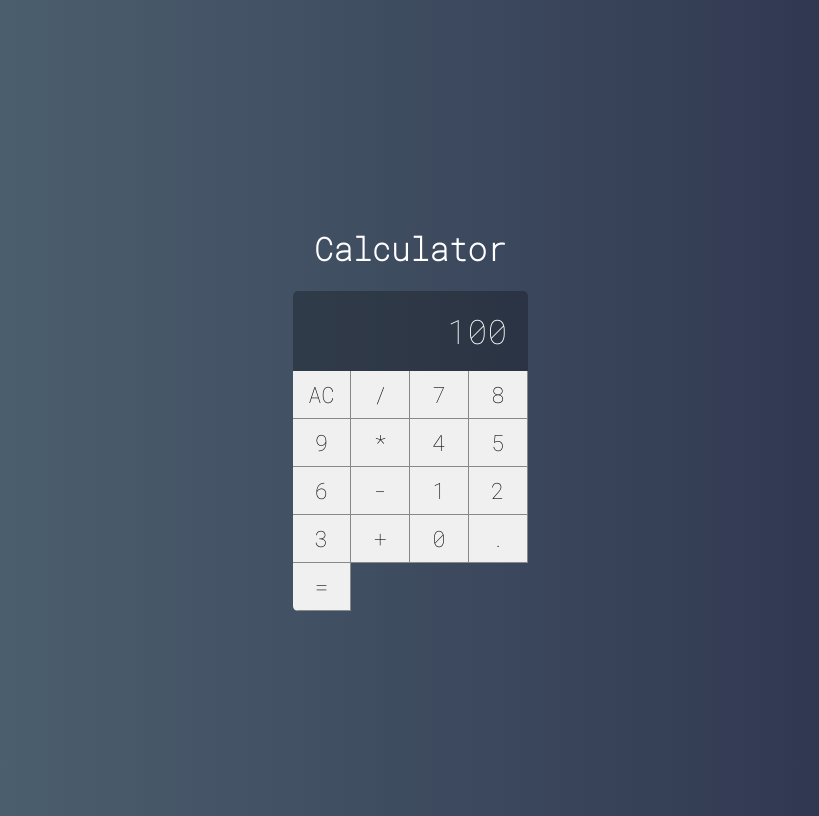
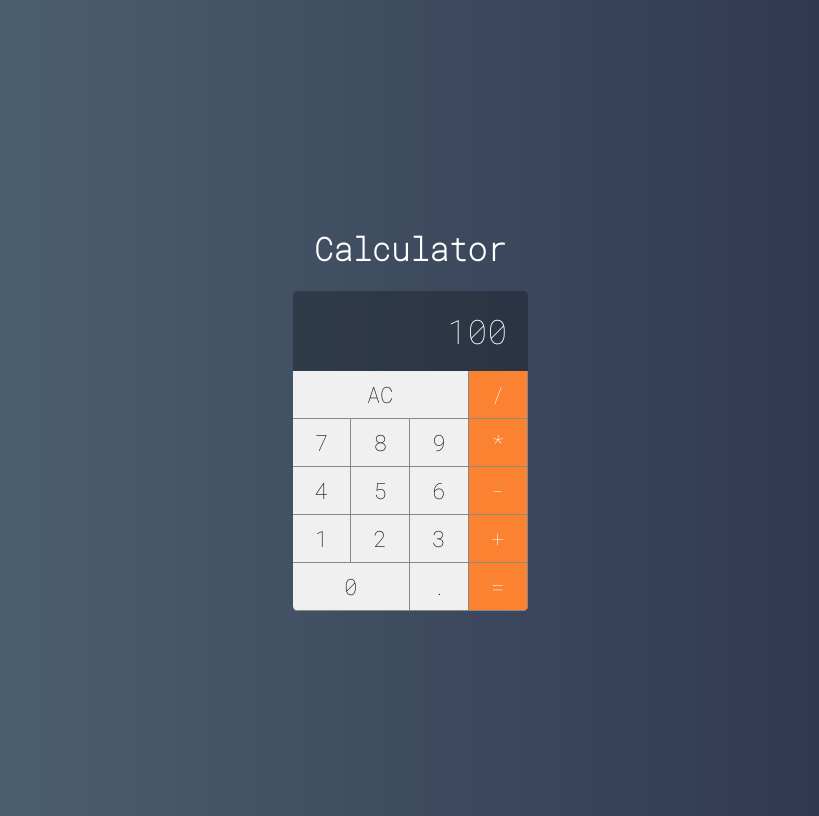
Before and after one commit to Wleydson/calculator-react, a React (Create React App) app: page / in a window 1280 px wide. Shown: the whole page, without its empty margins (230-1049 px from the left). Built offline with nearby package versions, Linux system fonts and the light colour scheme.

Commit message:
continuing button style

```diff
--- a/src/components/Button.css
+++ b/src/components/Button.css
@@ -11,3 +11,25 @@
     border-bottom: var(--border-button);
     outline: none;
 }
+
+.button:active{
+    background-color: #ccc;
+}
+
+.button.double{
+    grid-column: span 2;
+}
+
+.button.triple{
+    grid-column: span 3;
+}
+
+.button.operation{
+    background-color: #fa8231;
+    color: #fff;
+}
+
+.button.operation:active{
+    background-color: #fa8231cc;
+
+}
--- a/src/components/Button.jsx
+++ b/src/components/Button.jsx
@@ -2,7 +2,14 @@ import React from 'react'
 import './Button.css'
 
 export default props => {
+    let styleClass = 'button '
+    styleClass += props.operation ? 'operation' : ''
+    styleClass += props.double ? 'double' : ''
+    styleClass += props.triple ? 'triple' : ''
+
     return(
-        <button className="button">{props.label}</button>
+        <button onClick={e => props.click && props.click(props.label)} className={styleClass}>
+            {props.label}
+        </button>
     )
 }
--- a/src/main/Calculator.jsx
+++ b/src/main/Calculator.jsx
@@ -4,27 +4,48 @@ import Button from '../components/Button'
 import Display from '../components/Display'
 
 export default class Calculator extends Component {
+
+    constructor(props){
+        super(props)
+        this.clearMemory = this.clearMemory.bind(this)
+        this.setOperation = this.setOperation.bind(this)
+        this.addDigit = this.addDigit.bind(this)
+
+    }
+
+    clearMemory(){
+        console.log('clear')
+    }
+
+    setOperation(operation){
+        console.log(operation)
+    }
+
+    addDigit(digit){
+        console.log(digit)
+    }
+
     render(){
         return(
             <div className="calculator">
                 <Display value="100"/>
-                <Button label="AC"/>
-                <Button label="/"/>
-                <Button label="7"/>
-                <Button label="8"/>
-                <Button label="9"/>
-                <Button label="*"/>
-                <Button label="4"/>
-                <Button label="5"/>
-                <Button label="6"/>
-                <Button label="-"/>
-                <Button label="1"/>
-                <Button label="2"/>
-                <Button label="3"/>
-                <Button label="+"/>
-                <Button label="0"/>
-                <Button label="."/>
-                <Button label="="/>
+                <Button label="AC" click={this.clearMemory} triple/>
+                <Button label="/" click={this.setOperation} operation/>
+                <Button label="7" click={this.addDigit}/>
+                <Button label="8" click={this.addDigit}/>
+                <Button label="9" click={this.addDigit}/>
+                <Button label="*" click={this.setOperation} operation/>
+                <Button label="4" click={this.addDigit}/>
+                <Button label="5" click={this.addDigit}/>
+                <Button label="6" click={this.addDigit}/>
+                <Button label="-" click={this.setOperation} operation/>
+                <Button label="1" click={this.addDigit}/>
+                <Button label="2" click={this.addDigit}/>
+                <Button label="3" click={this.addDigit}/>
+                <Button label="+" click={this.setOperation} operation/>
+                <Button label="0" click={this.addDigit} double/>
+                <Button label="." click={this.addDigit}/>
+                <Button label="=" click={this.setOperation} operation/>
             </div>
         )
     }
```
